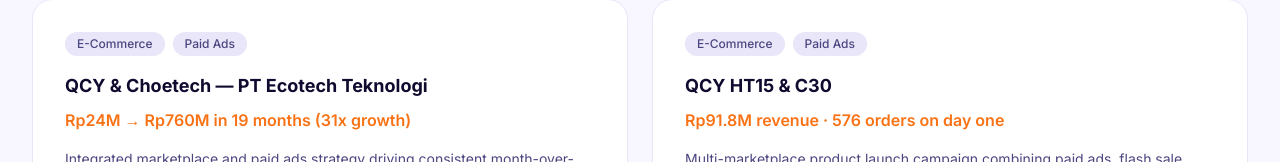
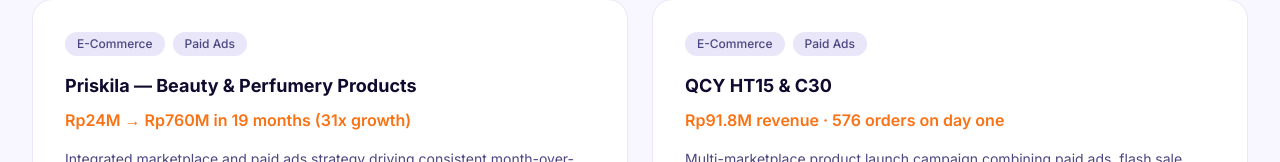
Before and after one commit to larunna3-a11y/v0-nur-afni-portfolio, a Next.js app: page /portfolio in a window 1280 px wide. Shown: the part 461-623 px from the top of the page. Built offline with nearby package versions, Linux system fonts and the light colour scheme.

Commit message:
feat: update portfolio case study brand name to Priskila\n\nUpdated brand name in portfolio case study for clarity and accuracy

```diff
--- a/app/portfolio/page.tsx
+++ b/app/portfolio/page.tsx
@@ -9,7 +9,7 @@ const caseStudies = [
   {
     id: 1,
     categories: ['E-Commerce', 'Paid Ads'],
-    brand: 'QCY & Choetech — PT Ecotech Teknologi',
+    brand: 'Priskila — Beauty & Perfumery Products',
     result: 'Rp24M → Rp760M in 19 months (31x growth)',
     description: 'Integrated marketplace and paid ads strategy driving consistent month-over-month revenue growth across Shopee, TikTok Shop, and Tokopedia.',
     metrics: ['31x revenue growth', '21.6K peak monthly orders', '+125% conversion improvement'],
```
